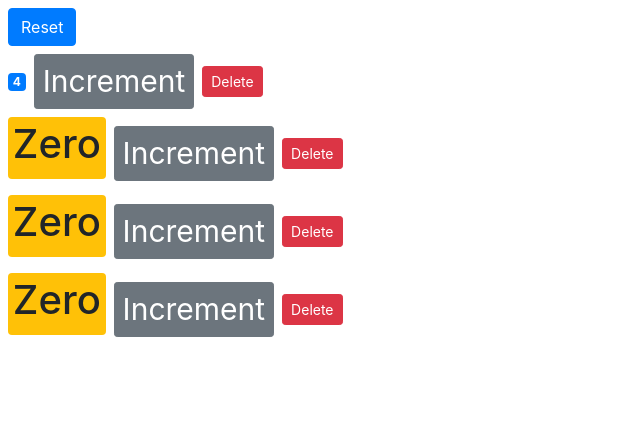
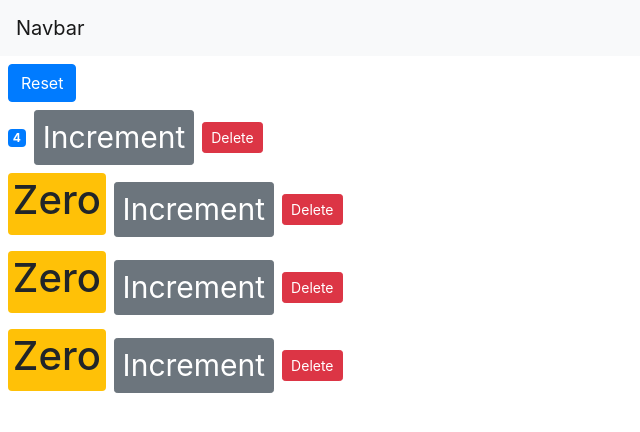
Before and after one commit to MuhtasimMusfiqZarab/react-counter-app, a React (Create React App) app: page / in a window 1280 px wide. Shown: the top 432 px of the page, without its empty margins (0-640 px from the left). Built offline with nearby package versions, Linux system fonts and the light colour scheme.

Commit message:
adding navbar

```diff
--- a/src/App.js
+++ b/src/App.js
@@ -1,19 +1,17 @@
-import React, { Component } from 'react';
-import logo from './logo.svg';
-import './App.css';
+import React, { Component } from "react";
+import NavBar from "./components/navbar";
+import Counters from "./components/counters";
+import "./App.css";
 
 class App extends Component {
   render() {
     return (
-      <div className="App">
-        <header className="App-header">
-          <img src={logo} className="App-logo" alt="logo" />
-          <h1 className="App-title">Welcome to React</h1>
-        </header>
-        <p className="App-intro">
-          To get started, edit <code>src/App.js</code> and save to reload.
-        </p>
-      </div>
+      <React.Fragment>
+        <NavBar />
+        <main className="countainer">
+          <Counters />
+        </main>
+      </React.Fragment>
     );
   }
 }
--- /dev/null
+++ b/src/components/navbar.jsx
@@ -0,0 +1,15 @@
+import React, { Component } from "react";
+
+class NavBar extends Component {
+  render() {
+    return (
+      <nav className="navbar navbar-light bg-light">
+        <a className="navbar-brand" href="#">
+          Navbar
+        </a>
+      </nav>
+    );
+  }
+}
+
+export default NavBar;
--- a/src/index.js
+++ b/src/index.js
@@ -1,11 +1,9 @@
 import React from "react";
 import ReactDOM from "react-dom";
 import "./index.css";
-//eslint-disable-next-line
 import App from "./App";
 import registerServiceWorker from "./registerServiceWorker";
 import "bootstrap/dist/css/bootstrap.css";
-import Counters from "./components/counters"; //Counter is default export .. so no need to use curly braces around it
 
-ReactDOM.render(<Counters />, document.getElementById("root"));
+ReactDOM.render(<App />, document.getElementById("root"));
 registerServiceWorker();
```
